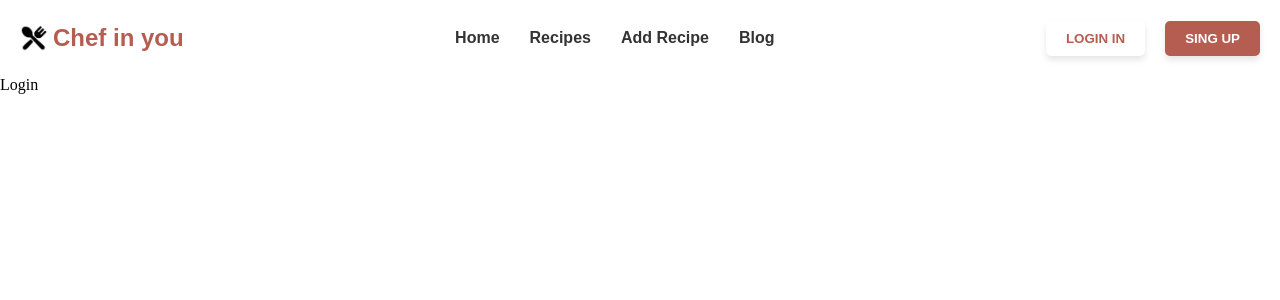
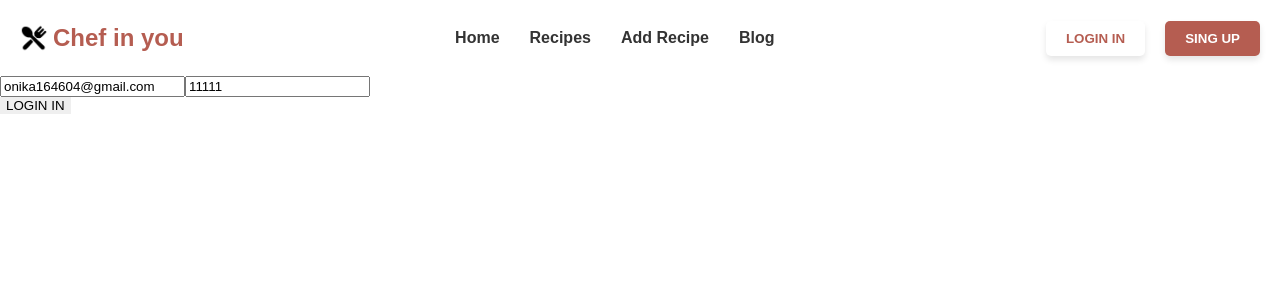
Before and after one commit to onikaChorba/chef-in-you-front, a React (Create React App) app: page /login in a window 1280 px wide. Shown: the top 300 px of the page. Built offline with nearby package versions, Linux system fonts and the light colour scheme.

Commit message:
feat: login

```diff
--- a/package.json
+++ b/package.json
@@ -15,6 +15,7 @@
     "gh-pages": "^6.1.1",
     "react": "^18.3.1",
     "react-dom": "^18.3.1",
+    "react-hook-form": "^7.53.0",
     "react-redux": "^9.1.2",
     "react-router-dom": "^6.26.2",
     "react-scripts": "^5.0.1",
--- a/src/components/form/login/login.tsx
+++ b/src/components/form/login/login.tsx
@@ -1,7 +1,31 @@
 import React from "react";
+import { useForm } from 'react-hook-form';
+import { useDispatch } from "react-redux";
+import { AppDispatch } from "../../../redux/store.ts";
+import { fetchLogin } from "../../../redux/slices/auth.ts";
 
 export const Login = () => {
+
+  const dispatch = useDispatch<AppDispatch>();
+  const { register, handleSubmit, setError, formState: { errors, isValid } } = useForm({
+    defaultValues: {
+      email: "onika164604@gmail.com",
+      password: "11111"
+    },
+    mode: "onChange"
+  });
+
+  const onSubmit = (values: { email: string; password: string }) => {
+    dispatch(fetchLogin(values));
+  };
+
   return (
-    <>Login</>
+    <form onSubmit={handleSubmit(onSubmit)}>
+      <input placeholder="login" {...register('email', { required: 'Write email please' })} type="email" />{errors.email?.message}
+      <input placeholder="password" {...register('password', { required: 'Write password please' })} />{errors.password?.message}
+      <button className='button' type='submit'>
+        Login In
+      </button>
+    </form>
   )
 }
--- /dev/null
+++ b/src/redux/slices/auth.ts
@@ -0,0 +1,39 @@
+import { createSlice, createAsyncThunk } from "@reduxjs/toolkit";
+import axios from "../../axios.ts";
+
+interface LoginParams {
+  email: string;
+  password: string;
+}
+
+export const fetchLogin = createAsyncThunk('auth/fetchLogin', async (params: LoginParams) => {
+  const { data } = await axios.post('/login', params);
+  return data;
+});
+const initialState = {
+  data: null,
+  status: 'loading'
+};
+
+const authSlice = createSlice({
+  name: 'auth',
+  initialState,
+  reducers: {},
+  extraReducers: (builder) => {
+    builder
+      .addCase(fetchLogin.pending, (state) => {
+        state.status = 'loading';
+        state.data = null;
+      })
+      .addCase(fetchLogin.fulfilled, (state, action) => {
+        state.status = 'loaded';
+        state.data = action.payload;
+      })
+      .addCase(fetchLogin.rejected, (state) => {
+        state.status = 'error';
+        state.data = null;
+      })
+  }
+})
+
+export const authReducer = authSlice.reducer;
--- a/src/redux/store.ts
+++ b/src/redux/store.ts
@@ -1,9 +1,11 @@
 import { configureStore } from "@reduxjs/toolkit";
 import { recipesReducer } from "./slices/recipes.ts";
+import { authReducer } from "./slices/auth.ts";
 
 const store = configureStore({
   reducer: {
     recipes: recipesReducer,
+    auth: authReducer
   },
 });
 
```
Also changed, not shown: 1 other file (tests, documents, lock files or other folders).
